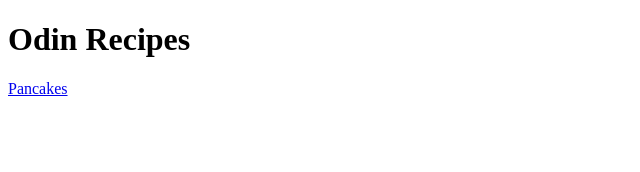
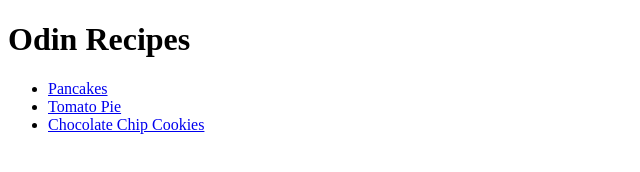
Before and after one commit to TheCamillion/odin-recipes, a plain HTML site: page index.html in a window 1280 px wide. Shown: the whole page, without its empty margins (0-640 px from the left). Drawn offline with Linux system fonts and the light colour scheme.

Commit message:
Add new recipes to list

```diff
--- a/index.html
+++ b/index.html
@@ -6,7 +6,11 @@
 </head>
 <body>
     <h1>Odin Recipes</h1>
-    <a href="recipes/pancakes.html">Pancakes</a>
+    <ul>
+        <li><a href="recipes/pancakes.html">Pancakes</a></li>
+        <li><a href="recipes/tomato-pie.html">Tomato Pie</a></li>
+        <li><a href="recipes/choco-chip-cookies.html">Chocolate Chip Cookies</a></li>
+    </ul>
 
 </body>
 
```
